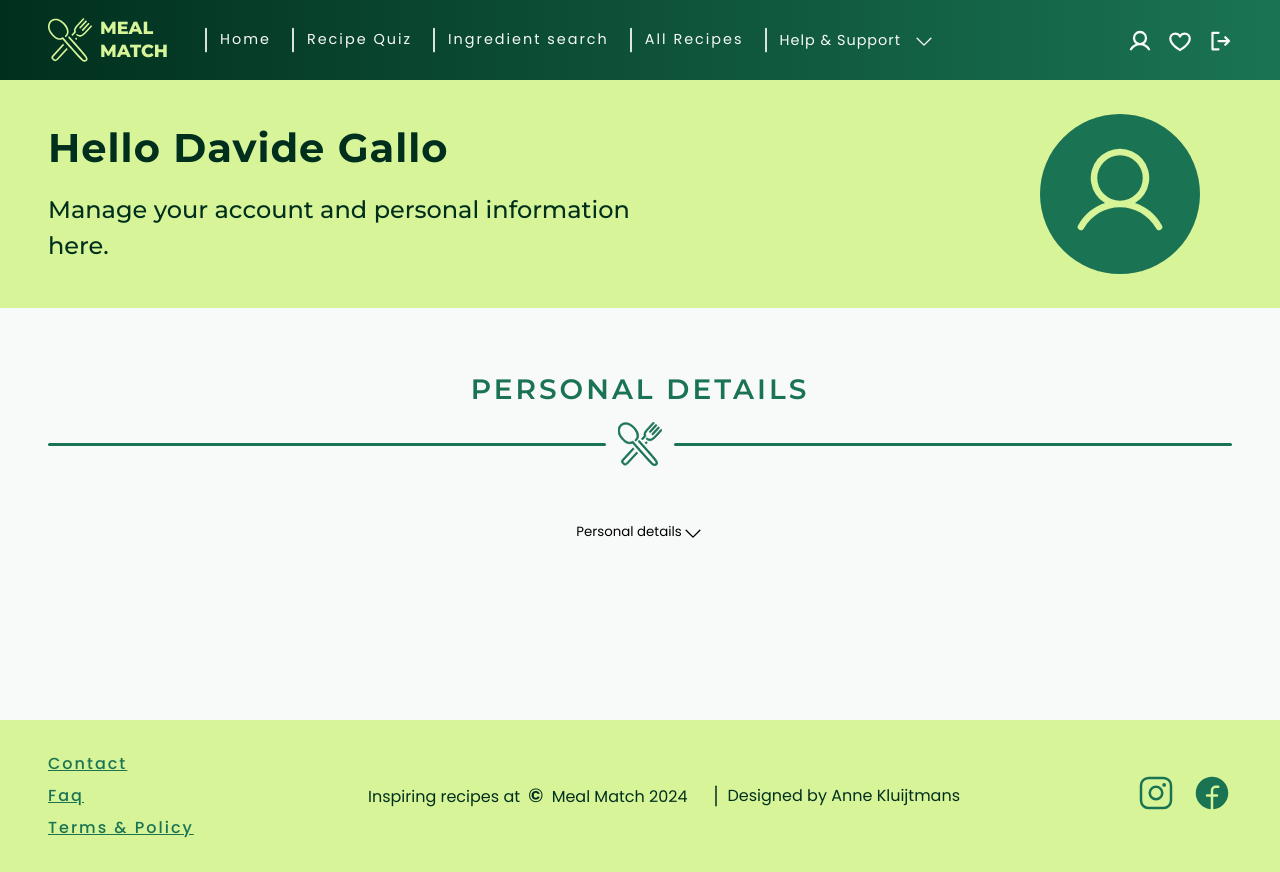
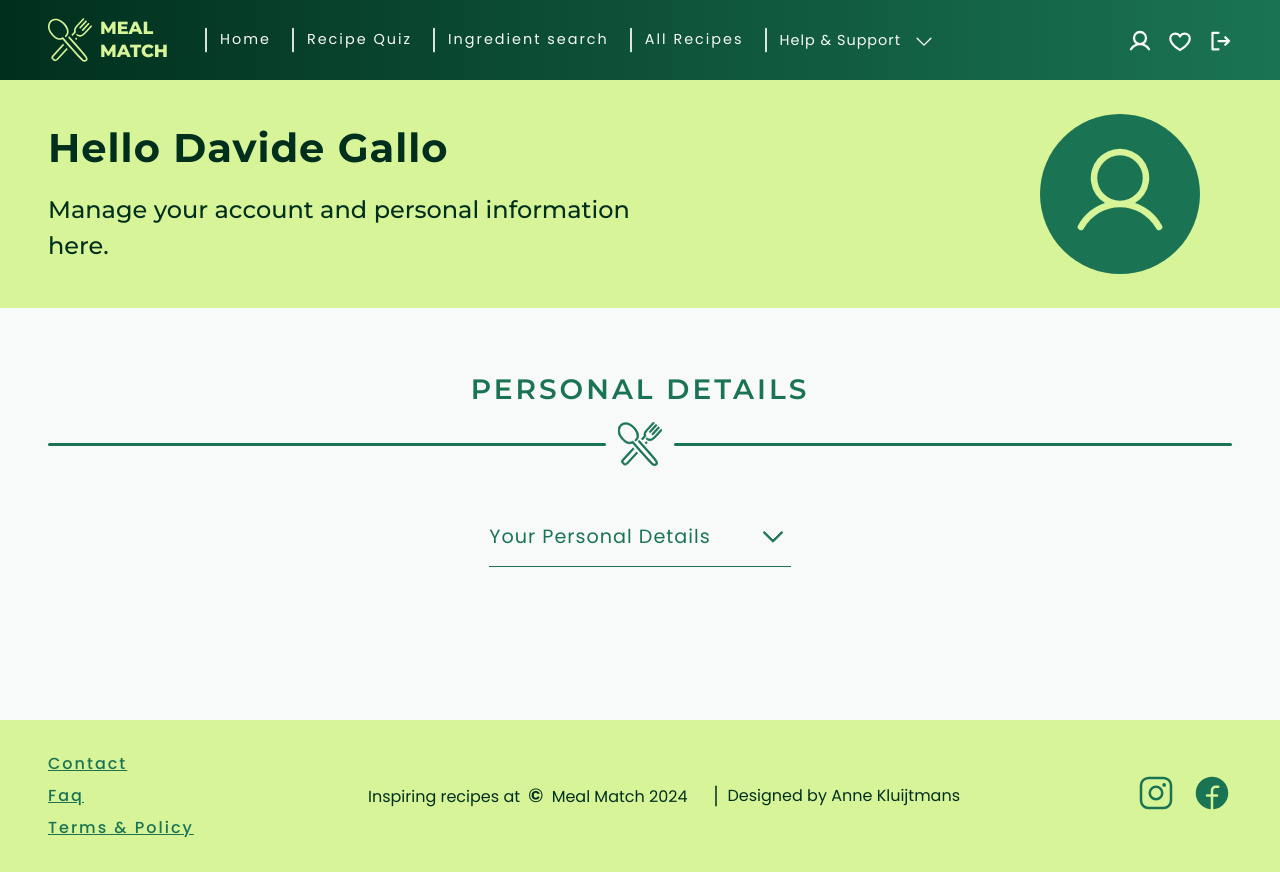
Before and after one commit to AnneKluytmans/novi-frontend-final-project-meal-match, a React (Vite) app: page /profile in a window 1280 px wide. Built offline with nearby package versions, Linux system fonts and the light colour scheme.

Commit message:
Styled profile dropdown

```diff
--- a/src/components/dropdowns/dropdown/Dropdown.css
+++ b/src/components/dropdowns/dropdown/Dropdown.css
@@ -103,3 +103,23 @@
 .dropdown__hamburger-menu .dropdown__content {
     margin-top: 1rem;
 }
+
+
+
+/* ------------------------------- 3. Dropdown Profile page styling -------------------------------- */
+
+.dropdown__profile-page .dropdown__header {
+    color: var(--primary-dark);
+    font-size: 1.2rem;
+    letter-spacing: 1px;
+    padding: 0 0.25rem 0.5rem 0;
+    border-bottom: 1px solid var(--primary-dark);
+
+    gap: 3rem;
+}
+
+
+.dropdown__profile-page .dropdown__icon {
+    stroke: var(--primary-dark);
+    stroke-width: 8;
+}
--- a/src/pages/profilePage/Profile.jsx
+++ b/src/pages/profilePage/Profile.jsx
@@ -34,10 +34,10 @@ function Profile() {
                 <section className="personal-details-section inner-content-container__column">
                     <SectionDivider title="Personal details" />
                     <Dropdown
-                        title="Personal details"
-                        openIcon={<CaretUp size={22}/>}
-                        closedIcon={<CaretDown size={22}/>}
-                        className="personal-details-dropdown"
+                        title="Your Personal Details"
+                        openIcon={<CaretUp size={28}/>}
+                        closedIcon={<CaretDown size={28}/>}
+                        className="dropdown__profile-page"
                     >
                         <DropdownItemProfile
                             title="Username"
```
